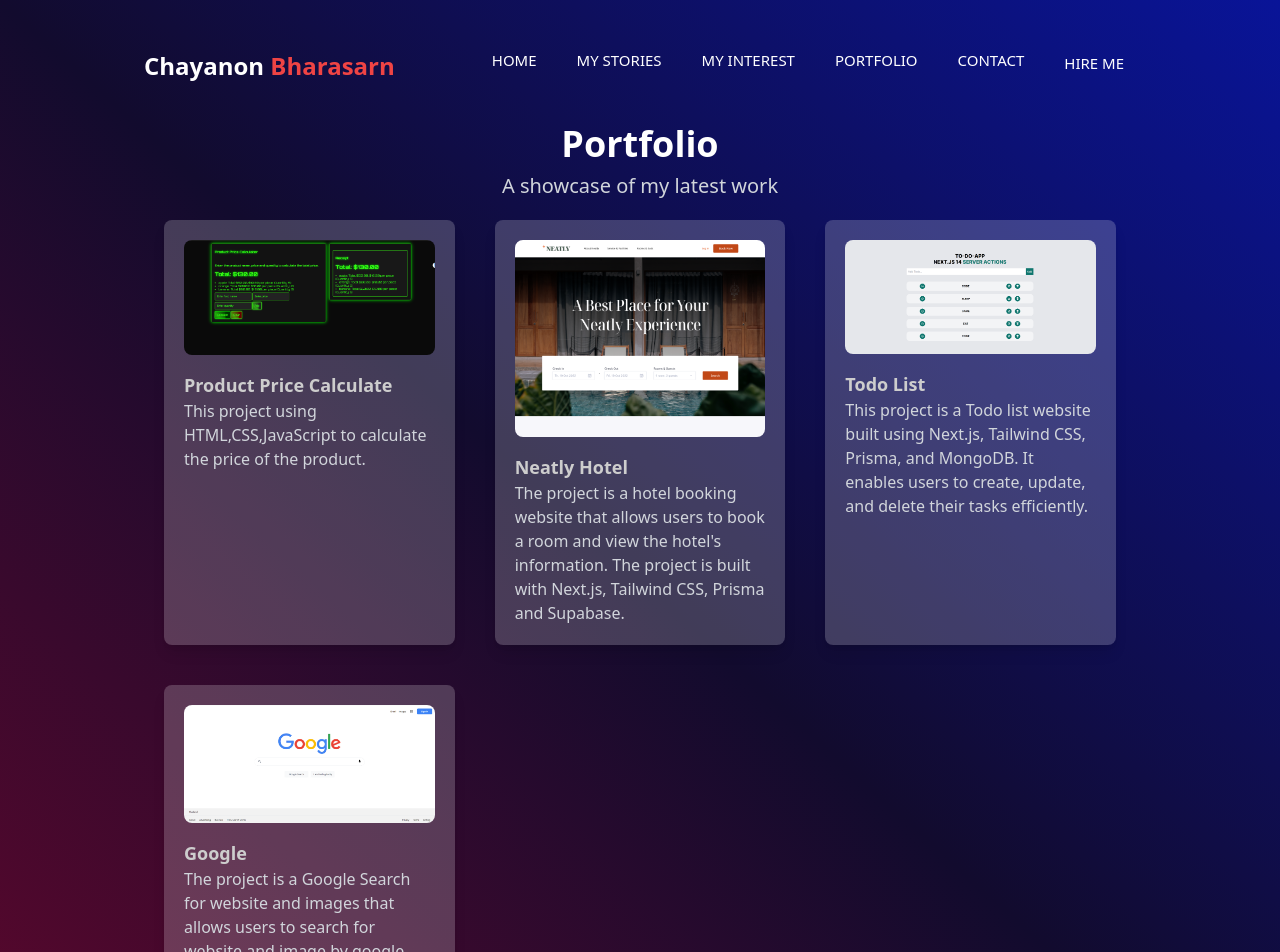
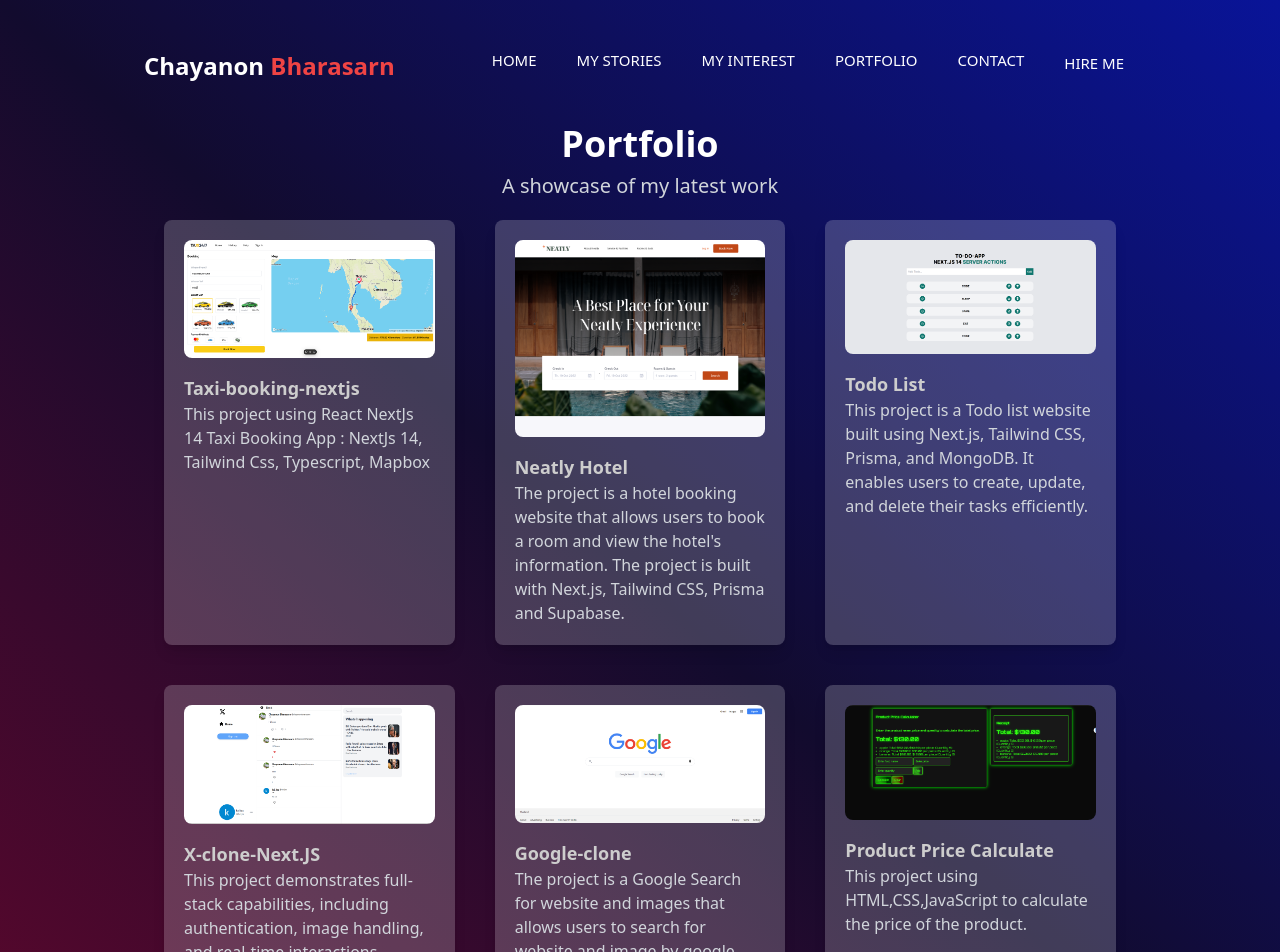
Before and after one commit to Chayanon11/My-Resume, a React (Vite) app: page /portfolio in a window 1280 px wide. Shown: the top 952 px of the page. Built offline with nearby package versions, Linux system fonts and the light colour scheme.

Commit message:
update resume 19/11/2567

```diff
--- a/src/pages/About.jsx
+++ b/src/pages/About.jsx
@@ -4,56 +4,105 @@ import { Link } from "react-router-dom";
 
 export function AboutComponent() {
   return (
-    <div className="min-h-screen bg-gradient-to-tr from-[#60072c] via-[#120b2e] to-[#091498] px-8 md:px-14 lg:px-36 pb-10 pt-7 animate-fadeIn">
+    <div className="min-h-screen bg-gradient-to-tr from-[#60072c] via-[#120b2e] to-[#091498] px-8 md:px-14 lg:px-36 pb-10 pt-7">
       <HeaderComponent />
 
-      <div className="flex flex-col lg:flex-row justify-around items-center p-5 bg-gradient-to-tr from-[#60072c] via-[#120b2e] to-[#091498] bg-blur-sm bg-opacity-75 rounded-lg shadow-xl mx-4 md:mx-10 lg:mx-20 my-10">
+      <div className="max-w-7xl mx-auto mt-5  backdrop-blur-lg rounded-3xl shadow-2xl overflow-hidden">
+        <div className="flex flex-col lg:flex-row gap-12 p-8 md:p-12">
+          <div className="lg:w-1/3">
+            <div className="sticky top-8">
               <img
                 src={ChayanonImage2}
                 alt="Chayanon Bharasarn"
-          className="max-w-xs md:max-w-sm rounded-lg shadow-2xl mx-5 my-5 hover:scale-105 transition-transform duration-300"
+                className="w-full rounded-2xl shadow-2xl transform transition-all duration-500 hover:scale-105 hover:shadow-purple-500/25"
               />
-        <div className="text-center md:text-left">
-          <div className="text-center md:text-left">
-            <h1 className="text-4xl font-bold text-red-500 mb-4">
+            </div>
+          </div>
+
+          <div className="lg:w-2/3 space-y-12">
+            <section className="space-y-6">
+              <h1 className="text-5xl font-bold  text-red-500 ">
                 INTRODUCTION
               </h1>
-            <p className="text-white text-lg mb-4">
+              <p className="text-gray-200 text-xl leading-relaxed">
                 "Hello! I'm Chayanon, a passionate Full-Stack Developer. My
                 journey in technology has been marked by continuous learning and
                 growth. Here's a glimpse into my career path."
               </p>
-            <h2 className="text-4xl font-bold text-red-500 mb-4">
+            </section>
+
+            <section className="space-y-8">
+              <h2 className="text-4xl font-bold text-red-500">
                 My Career Path
               </h2>
-            <ul className="text-white text-lg space-y-4 list-disc list-inside">
-              <li>
-                <span className="mb-4">
-                  Developer Trainee at TechUp Bangkok (Nov 2023 - Mar 2024):
+
+              <div className="space-y-8">
+                <div className="bg-white/5 rounded-xl p-6 hover:bg-white/10 transition-all duration-300">
+                  <h3 className="text-xl font-semibold text-red-500 mb-4">
+                    Full Stack Developer at TDM Thai Digital Map
+                    <span className="text-red-500 text-sm ml-2">
+                      June 2024 - Present
                     </span>
-                Immersed myself in Full-Stack Development, mastering
-                technologies like React.js and Node.js.
+                  </h3>
+                  <ul className="space-y-3 text-gray-300">
+                    {[
+                      "Maintained and enhanced Bangkok Fire and Rescue Department's internal GIS system using Vue.js, Node.js/Express, and PostgreSQL",
+                      "Implemented interactive mapping features utilizing Leaflet.js, OpenStreetMap, and DeeMap",
+                      "Optimized geospatial database queries and spatial data management in PostgreSQL",
+                      "Developed real-time emergency response tracking and visualization features",
+                      "Engineered RESTful APIs for efficient geospatial data transactions",
+                      "Integrated third-party mapping services and maintained system documentation",
+                      "Maintained 95% test coverage across critical GIS components",
+                    ].map((item, index) => (
+                      <li key={index} className="flex items-start">
+                        <span className="text-gray-300 mr-2">•</span>
+                        {item}
                       </li>
-              <li>
-                <span className="mb-4">
-                  Recruiter at Pantheon Corporation (Thailand) (Jul 2022 -
-                  Present):
+                    ))}
+                  </ul>
+                </div>
+
+                <div className="bg-white/5 rounded-xl p-6 hover:bg-white/10 transition-all duration-300">
+                  <h3 className="text-xl font-semibold text-red-500 mb-4">
+                    Developer Trainee at TechUp Bangkok
+                    <span className="text-red-500 text-sm ml-2">
+                      Nov 2023 - Mar 2024
                     </span>
-                Enhanced team capabilities and utilized social media for talent
-                acquisition, blending my people skills with my tech background.
+                  </h3>
+                  <ul className="space-y-3 text-gray-300">
+                    {[
+                      "Developed full stack applications emphasizing modern JavaScript frameworks",
+                      "Created responsive, mobile-first interfaces using Tailwind CSS",
+                      "Implemented secure authentication and authorization systems",
+                      "Deployed microservices architecture solutions and maintained documentation",
+                    ].map((item, index) => (
+                      <li key={index} className="flex items-start">
+                        <span className="text-gray-300 mr-2">•</span>
+                        {item}
                       </li>
-              <li>
-                <span className="mb-4">
-                  Guest Service Agent at Maleewana Hotel & Resort (Feb 2022 -
-                  Jun 2022):
+                    ))}
+                  </ul>
+                </div>
+
+                <div className="bg-white/5 rounded-xl p-6 hover:bg-white/10 transition-all duration-300">
+                  <h3 className="text-xl font-semibold text-red-500 mb-4">
+                    Guest Service Agent at Maleewana Hotel & Resort
+                    <span className="text-red-500 text-sm ml-2">
+                      Feb 2022 - Jun 2022
                     </span>
-                Delivered exceptional customer service, laying the groundwork
-                for my user-centric approach in tech.
-              </li>
-            </ul>
+                  </h3>
+                  <p className="text-gray-300">
+                    Delivered exceptional customer service, laying the
+                    groundwork for my user-centric approach in tech.
+                  </p>
+                </div>
+              </div>
+            </section>
           </div>
         </div>
       </div>
     </div>
   );
 }
+
+export default AboutComponent;
--- a/src/pages/Portfolio.jsx
+++ b/src/pages/Portfolio.jsx
@@ -5,6 +5,8 @@ import Resume from "../assets/ChayanonResume.pdf";
 import NeatlyHotelImage from "../assets/neatly-hotel-preview.png";
 import todoListImage from "../assets/todoList.png";
 import GoogleSearchImage from "../assets/GoogleSearch.png";
+import TaxiImage from "../assets/taxi.png";
+import xImage from "../assets/x-clone.png";
 
 export function PortfolioComponent() {
   return (
@@ -16,21 +18,22 @@ export function PortfolioComponent() {
           A showcase of my latest work
         </p>
       </div>
+
       <div className="grid grid-cols-1 md:grid-cols-2 lg:grid-cols-3 gap-10 px-5">
         <div className="project-card bg-white bg-opacity-20 rounded-lg shadow-lg p-5">
           <a
-            href="https://product-price-calculator-chi.vercel.app/"
+            href="https://taxi-booking-nextjs-nu.vercel.app/"
             target="_blank"
             rel="noopener noreferrer">
             <img
-              src={ProductCaluculateImage}
+              src={TaxiImage}
               alt="Product Price Calculate"
               className="rounded-lg mb-4"
             />
-            <h2 className="text-lg font-bold">Product Price Calculate</h2>
+            <h2 className="text-lg font-bold">Taxi-booking-nextjs</h2>
             <p className="text-md text-gray-300">
-              This project using HTML,CSS,JavaScript to calculate the price of
-              the product.
+              This project using React NextJs 14 Taxi Booking App : NextJs 14,
+              Tailwind Css, Typescript, Mapbox
             </p>
           </a>
         </div>
@@ -76,6 +79,25 @@ export function PortfolioComponent() {
 
         <div className="project-card bg-white bg-opacity-20 rounded-lg shadow-lg p-5">
           <a
+            href="https://x-next-two.vercel.app/"
+            target="_blank"
+            rel="noopener noreferrer">
+            <img
+              src={xImage}
+              alt="Product Price Calculate"
+              className="rounded-lg mb-4"
+            />
+            <h2 className="text-lg font-bold">X-clone-Next.JS </h2>
+            <p className="text-md text-gray-300">
+              This project demonstrates full-stack capabilities, including
+              authentication, image handling, and real-time interactions ,
+              modern web application.
+            </p>
+          </a>
+        </div>
+
+        <div className="project-card bg-white bg-opacity-20 rounded-lg shadow-lg p-5">
+          <a
             href="https://google-next-pied-mu.vercel.app/"
             target="_blank"
             rel="noopener noreferrer">
@@ -84,11 +106,29 @@ export function PortfolioComponent() {
               alt="Product Price Calculate"
               className="rounded-lg mb-4"
             />
-            <h2 className="text-lg font-bold">Google </h2>
+            <h2 className="text-lg font-bold">Google-clone </h2>
             <p className="text-md text-gray-300">
               The project is a Google Search for website and images that allows
               users to search for website and image by google Google API. The
               project is built with Next.js, Tailwind CSS.
+            </p>
+          </a>
+        </div>
+
+        <div className="project-card bg-white bg-opacity-20 rounded-lg shadow-lg p-5">
+          <a
+            href="https://product-price-calculator-chi.vercel.app/"
+            target="_blank"
+            rel="noopener noreferrer">
+            <img
+              src={ProductCaluculateImage}
+              alt="Product Price Calculate"
+              className="rounded-lg mb-4"
+            />
+            <h2 className="text-lg font-bold">Product Price Calculate</h2>
+            <p className="text-md text-gray-300">
+              This project using HTML,CSS,JavaScript to calculate the price of
+              the product.
             </p>
           </a>
         </div>
```
Also changed, not shown: src/assets/taxi.png (added), src/assets/x-clone.png (added). Lines whose indentation alone changed are shown as unchanged.
